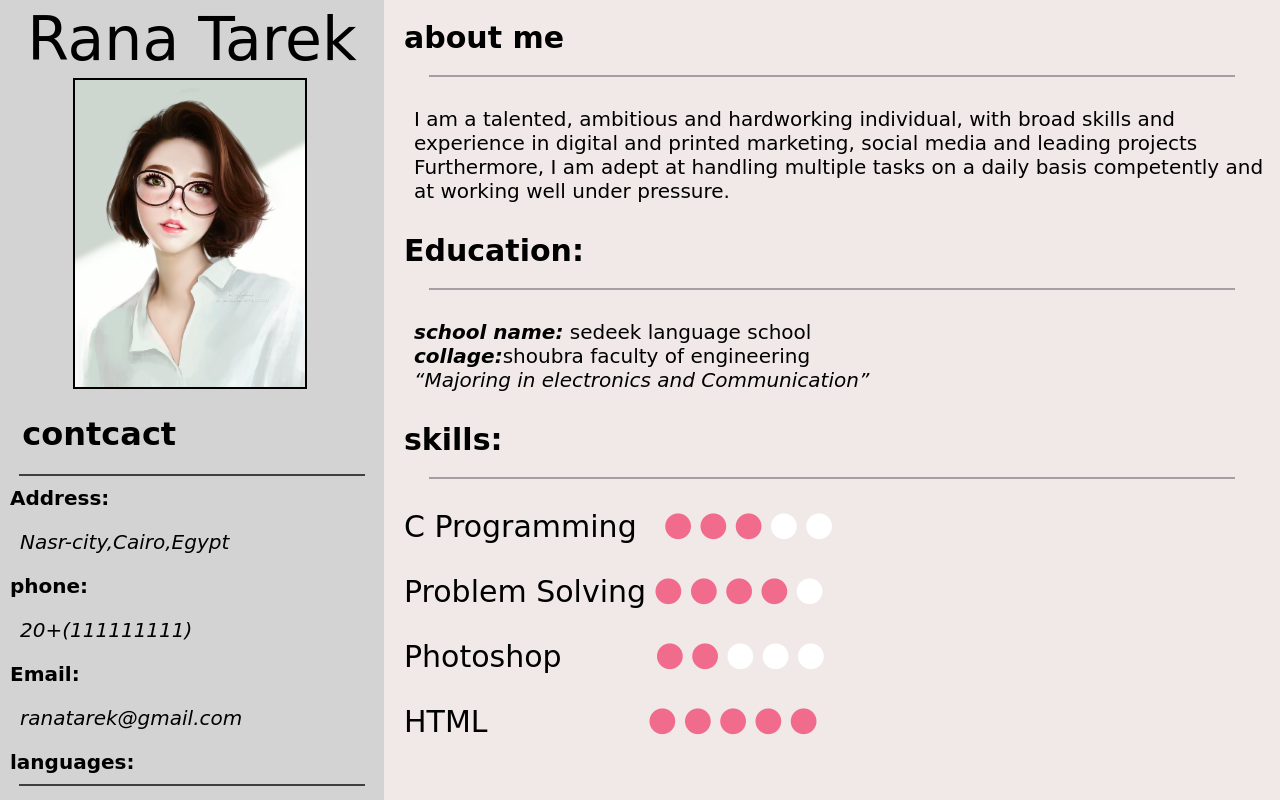
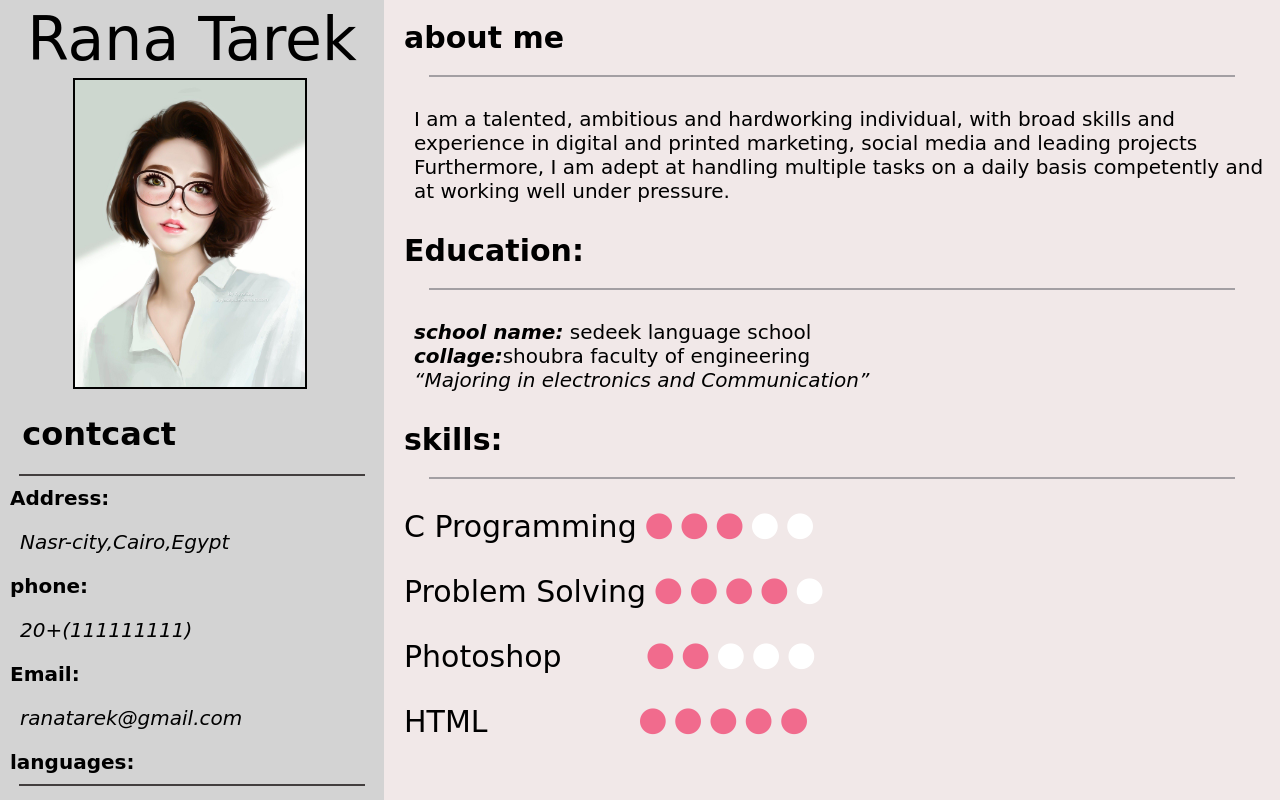
Before and after one commit to ranatarek-rt/portfolio, a plain HTML site: page index.html in a window 1280 px wide. Shown: the top 800 px of the page. Drawn offline with Linux system fonts and the light colour scheme.

Commit message:
Update index.html

```diff
--- a/index.html
+++ b/index.html
@@ -99,7 +99,7 @@
                         <p style="font-size:30px ; margin:20px;"><b>skills:</b></p>
                 <hr style="height:2px;width:90%;border-width:0;color:rgb(163, 159, 163);background-color:rgb(163, 159, 163)">
 
-                <p  style="margin-left:20px; font-size: 30px; ">C Programming &nbsp;
+                <p  style="margin-left:20px; font-size: 30px; ">C Programming
                     <span class="fa fa-circle checked"></span>
                     <span class="fa fa-circle checked"></span>
                     <span class="fa fa-circle checked"></span>
@@ -113,7 +113,7 @@
                     <span class="fa fa-circle checked "></span>
                     <span style="color:white" class="fa fa-circle"></span>
                    </p>
-                   <p  style="margin-left:20px; font-size: 30px; ">Photoshop &nbsp; &nbsp; &nbsp; &nbsp;&nbsp;
+                   <p  style="margin-left:20px; font-size: 30px; ">Photoshop &nbsp; &nbsp; &nbsp; &nbsp;
                     <span class="fa fa-circle checked"></span>
                     <span class="fa fa-circle checked"></span>
                     <span style="color:white" class="fa fa-circle"></span>
@@ -121,7 +121,7 @@
                     <span style="color:white" class="fa fa-circle"></span>
 
                    </p>
-        <p  style="margin-left:20px; font-size: 30px; ">HTML&nbsp;&nbsp;&nbsp;&nbsp;&nbsp;&nbsp;&nbsp;&nbsp;&nbsp;&nbsp;&nbsp;&nbsp;&nbsp;&nbsp;&nbsp;&nbsp;
+        <p  style="margin-left:20px; font-size: 30px; ">HTML&nbsp;&nbsp;&nbsp;&nbsp;&nbsp;&nbsp;&nbsp;&nbsp;&nbsp;&nbsp;&nbsp;&nbsp;&nbsp;&nbsp;&nbsp;
            <span class="fa fa-circle checked"></span>
            <span class="fa fa-circle checked"></span>
            <span class="fa fa-circle checked"></span>
```
